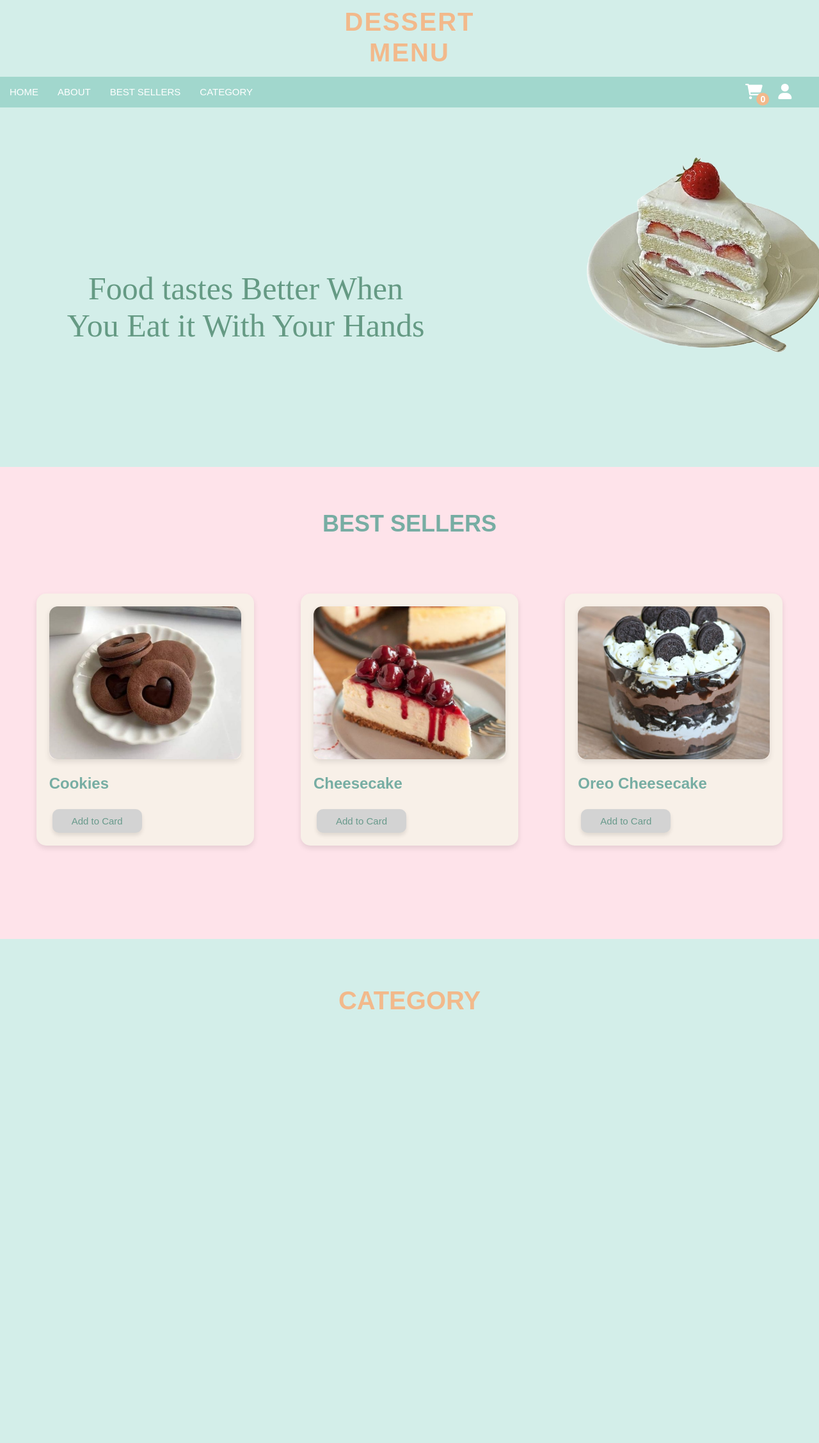
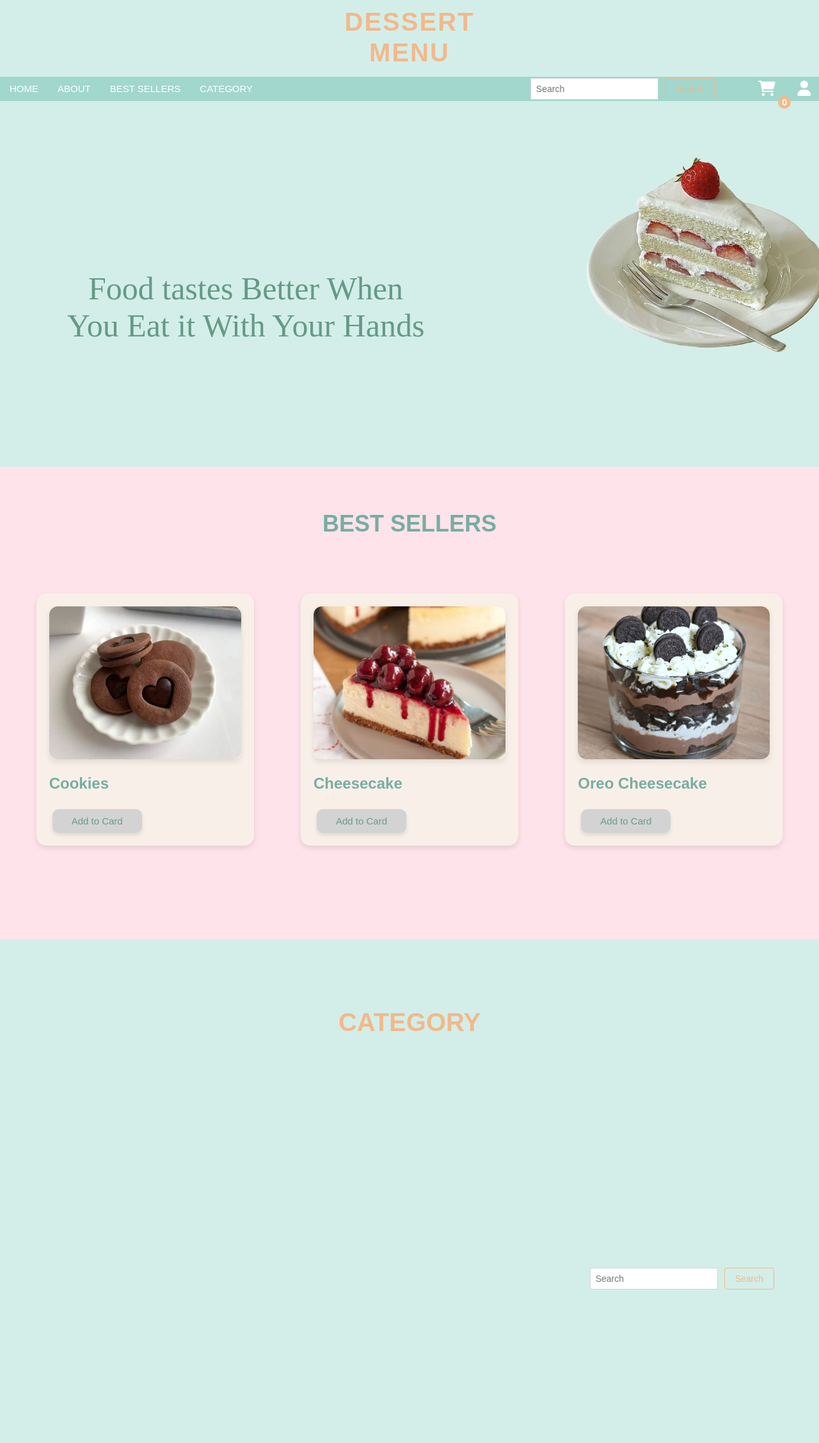
Before and after one commit to iampaw/rks312, a Django app: page / in a window 1280 px wide. Shown: the top 2256 px of the page at 64% size. Before the commit the page ends 1578 px from the top, so only its background shows below. Run offline with Django 5.2, Linux system fonts and the light colour scheme.

Commit message:
perubahan lain

```diff
--- a/webku/static/css/style.css
+++ b/webku/static/css/style.css
@@ -45,7 +45,6 @@ html {
 .cart-count {
     position: absolute;
     top: 25px;
-    right: 85px;
     background-color: #F2B98B;
     color: white;
     font-size: 14px;
@@ -54,21 +53,26 @@ html {
     font-family: 'Arial', sans-serif;
     font-weight: bold;
 }
+.icons {
+    position:absolute;
+    right: 20px;
+}
 
 .icons a {
     text-decoration: none;
     color: #ffffff;
     font-size: 24px;
-    margin-left: 10px;
-    position: relative;
-    left: -40px;
-    margin-left: 20px;
+    margin-left: 30px;
+    left: 0px;
 }
 
 .icons a:hover {
     color: #F2B98B;
 }
-
+.search{
+    position:absolute;
+    right: 100px;
+}
 .menu li a:hover {
     color: #F2B98B;
 }
@@ -178,6 +182,7 @@ html {
 
 /* Container flexbox untuk makanan */
 .makanan-container {
+    position: fixed;
     display: flex;
     justify-content: space-around;
     align-items: flex-start;
@@ -187,6 +192,7 @@ html {
 }
 
 .makanan {
+    position: relative;
     text-align: center;
     background-color: #F8F0E8; /* Warna latar belakang */
     padding: 20px; /* Memberikan ruang di sekitar elemen di dalamnya */
@@ -339,8 +345,7 @@ html {
 @media screen and (max-width: 768px) {
     .menu {
         display: none; /* Sembunyikan menu besar */
-        flex-direction: c
-        olumn;
+        flex-direction: column;
         position: absolute;
         top: 60px;
         left: 0;
@@ -359,3 +364,46 @@ html {
     }
 
 }
+
+/************ Tombol search ***************/
+
+/* Styling untuk form pencarian */
+.form-inline {
+    display: flex;
+    justify-content: flex-end;
+    align-items: center;
+    margin-right: 70px;
+}
+
+/* Styling untuk input pencarian */
+.form-inline .form-control {
+    width: 200px;
+    padding: 8px;
+    border: 1px solid #ced4da;
+    font-size: 14px;
+    transition: width 0.3s ease;
+    margin-right: 10px;
+}
+
+.form-inline .form-control:focus {
+    width: 250px; /* Lebar input saat fokus */
+    outline: none;
+    border-color: #F2B98B;
+    box-shadow: 0 0 5px rgba(242, 185, 139, 0.5);
+}
+
+/* Styling untuk tombol search */
+.form-inline .btn-outline-success {
+    padding: 8px 16px;
+    border: 1px solid #F2B98B;
+    color: #F2B98B;
+    background-color: transparent;
+    border-radius: 4px;
+    font-size: 14px;
+    transition: background-color 0.3s ease, color 0.3s ease;
+}
+
+.form-inline .btn-outline-success:hover {
+    background-color: #F2B98B;
+    color: #fff;
+}
--- a/webku/templates/home.html
+++ b/webku/templates/home.html
@@ -47,6 +47,12 @@
                 <a href="{% url 'signup' %}"><i class="fa fa-user"></i></a>
             {% endif %}
         </div>
+        <div class="search">
+            <form class="form-inline my-2 my-lg-0">
+                <input class="form-control mr-sm-2" type="search" placeholder="Search" aria-label="Search">
+                <button class="btn btn-outline-success my-2 my-sm-0" type="submit">Search</button>
+            </form>
+        </div>
     </div>
     <script>
         const menuToggle = document.getElementById('mobile-menu');
@@ -80,6 +86,14 @@
             <button class="btn-add-to-card">Add to Card</button>
         </div>
     </div>
+
+    </div>
+    <form class="form-inline my-2 my-lg-0">
+        <input class="form-control mr-sm-2" type="search" placeholder="Search" aria-label="Search">
+        <button class="btn btn-outline-success my-2 my-sm-0" type="submit">Search</button>
+    </form>
+</div>
+</nav>
 
     <div id="category-section3" class="section3-ketiga">
         <h3>CATEGORY</h3>
```
